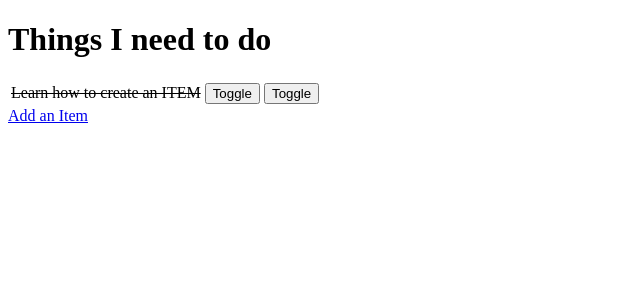
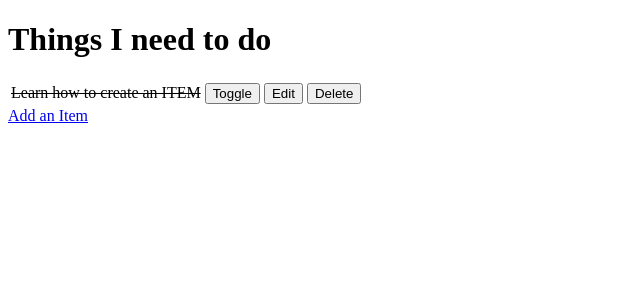
Before and after one commit to Fergie-B/fsf-hello-django, a Django app: page / in a window 1280 px wide. Shown: the top 300 px of the page, without its empty margins (0-640 px from the left). Run offline with Django 3.2, Linux system fonts and the light colour scheme; data comes from the database, SQL or seed files in the repository; both versions use the stored data as it was after the commit.

Commit message:
Modified Data to Edit, Toggle and Delete

```diff
--- a/todo/templates/todo/todo_list.html
+++ b/todo/templates/todo/todo_list.html
@@ -23,8 +23,13 @@
                        </a>
                     </td>
                     <td>
-                        <a href="/toggle/{{ item.id}}">
-                         <button>Toggle</button>
+                        <a href="/edit/{{ item.id}}">
+                         <button>Edit</button>
+                        </a>
+                     </td>
+                     <td>
+                        <a href="/delete/{{ item.id}}">
+                         <button>Delete</button>
                         </a>
                      </td>
             </tr>
--- a/todo/views.py
+++ b/todo/views.py
@@ -28,14 +28,15 @@ def edit_item(request, item_id):
     item = get_object_or_404(Item, id=item_id)
     if request.method == 'POST':
         form=ItemForm(request.POST, instance=item)
-    if form.is_valid():
+        if form.is_valid():
             form.save()
             return redirect('get_todo_list')
-    form = ItemForm(instance=item)
+    form = ItemForm()
     context = {
         'form': form
     }
     return render(request, 'todo/edit_item.html', context)
+
 
 def toggle_item(request, item_id):
     item = get_object_or_404(Item, id=item_id)
```
Also changed, not shown: db.sqlite3, todo/templates/todo/edit_item.html (renamed from todo/templates/edit_item.html).
